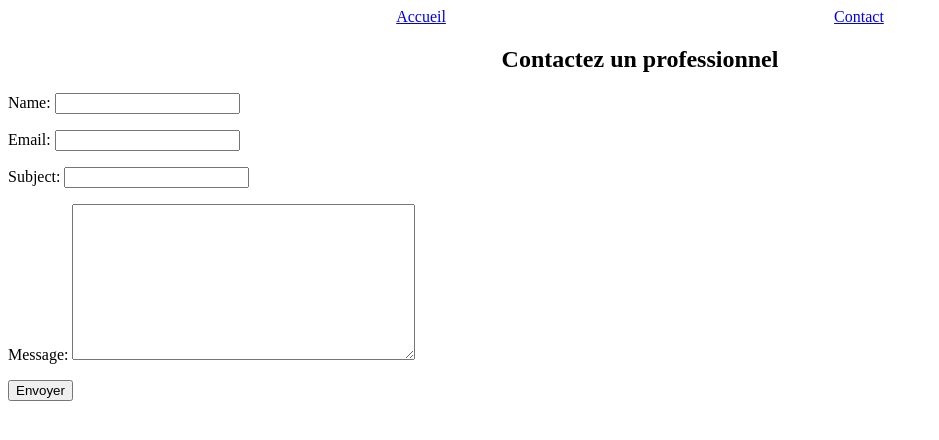
After one commit to MateoDubernet/EHPAD, a Django app: page /Ehpad/contact/ in a window 1280 px wide. The commit adds this page. Shown: the top 440 px of the page, without its empty margins (0-939 px from the left). Run offline with Django 4.2, Linux system fonts and the light colour scheme; the visitor is signed in with stand-in values (Sample User, id 1).

Commit message:
Ajout formulaire de contact

```diff
--- a/EhpadApp/forms.py
+++ b/EhpadApp/forms.py
@@ -1,10 +1,17 @@
 from django.contrib.auth.forms import UserCreationForm
+from django import forms
 from django.contrib.auth import get_user_model
+from . models import Visitor
 
 User = get_user_model()
 
 #Formulaire création de compte
 class CustomUserCreationForm(UserCreationForm):
     class Meta:
-        model = User #Définie le modele sur lequel se calque le formulaire
+        model = User #Définie le model sur lequel se calque le formulaire
         fields = ('username', 'first_name', 'last_name',) #Définie les champs du formulaire
+
+class VisitorContactForm(forms.ModelForm):
+    class Meta:
+        model = Visitor
+        fields = ['name', 'email', 'subject', 'message']
--- a/EhpadApp/models.py
+++ b/EhpadApp/models.py
@@ -24,8 +24,12 @@ class CustomUser(AbstractUser):
     def __str__(self):
         return self.username
 
+#Table Visitor de la base de donnée
 class Visitor(models.Model):
     name = models.CharField(max_length=100)
     email = models.EmailField(max_length=150)
     subject = models.CharField(max_length=200)
     message = models.TextField()
+
+    def __str__(self):
+        return self.name
--- /dev/null
+++ b/EhpadApp/templates/EhpadApp/contact.html
@@ -0,0 +1,13 @@
+{% extends 'EhpadApp/main.html' %}
+
+{% block content %}
+{% include 'EhpadApp/navbar.html' %}
+
+<h2 class="title">Contactez un professionnel</h2>
+
+<form method="post">
+    {% csrf_token %} {{ form.as_p }}
+    <button type="submit">Envoyer</button>
+</form>
+
+{% endblock %}
--- a/EhpadApp/templates/EhpadApp/login.html
+++ b/EhpadApp/templates/EhpadApp/login.html
@@ -1,7 +1,7 @@
 {% extends 'EhpadApp/main.html' %}
 
 {% block content %}
-a!d1vZù5
+
 <div class="login">
     <h2 class="title">Connexion</h2>
 
--- a/EhpadApp/templates/EhpadApp/navbar.html
+++ b/EhpadApp/templates/EhpadApp/navbar.html
@@ -4,6 +4,7 @@
 
 <nav class="navbar">
     <a href="{% url 'EhpadApp:home' %}">Accueil</a>
+    <a href="{% url 'EhpadApp:contact' %}">Contact</a>
 </nav>
 
 {% endblock %}
--- a/EhpadApp/templates/EhpadApp/register.html
+++ b/EhpadApp/templates/EhpadApp/register.html
@@ -3,7 +3,7 @@
 {% block content %}
 
 <div class="register">
-    a!d1vZù5
+
     <h2 class="title">Inscription</h2>
 
     <form method="post" class="authenticate-form">
--- a/EhpadApp/urls.py
+++ b/EhpadApp/urls.py
@@ -6,5 +6,6 @@ urlpatterns = [
     path("register/", views.register, name="register"),
     path("login/", views.logIn, name="login"),
     path("logout/", views.logOut, name="logout"),
-    path("home/", views.home, name="home")
+    path("home/", views.home, name="home"),
+    path("contact/", views.visitor_contact_form, name="contact"),
 ]
--- a/EhpadApp/views.py
+++ b/EhpadApp/views.py
@@ -1,8 +1,8 @@
 from django.shortcuts import render, redirect, get_object_or_404
 from django.contrib.auth import authenticate, login, logout
 from django.contrib.auth.forms import AuthenticationForm
-from . forms import CustomUserCreationForm
-from . models import CustomUser
+from . forms import *
+from . models import *
 from django.contrib.auth.decorators import login_required
 
 # Create your views here.
@@ -55,3 +55,16 @@ def logOut(request):
 @login_required()
 def home(request):
     return render(request, 'EhpadApp/home.html', {'user': request.user})
+
+@login_required
+def visitor_contact_form(request):
+    if request.method == 'POST':
+        form = VisitorContactForm(request.POST)
+        if form.is_valid():
+            form.save()
+            return redirect('EhpadApp:contact')
+        else:
+            return render(request, 'EhpadApp/contact.html', {'form': form})
+    else:
+        form = VisitorContactForm()
+        return render(request, 'EhpadApp/contact.html', {'form': form})
```
